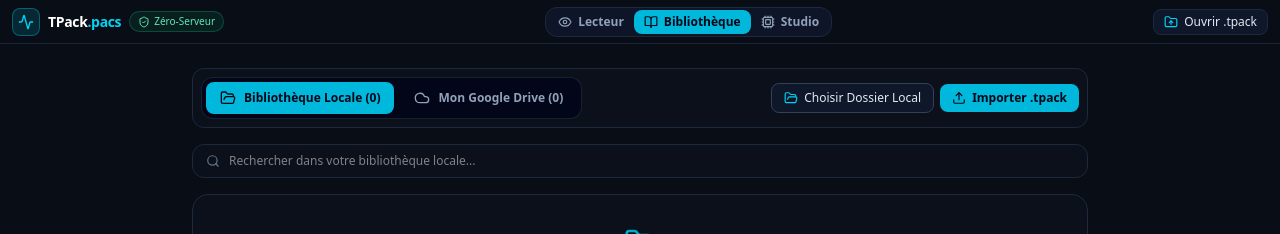
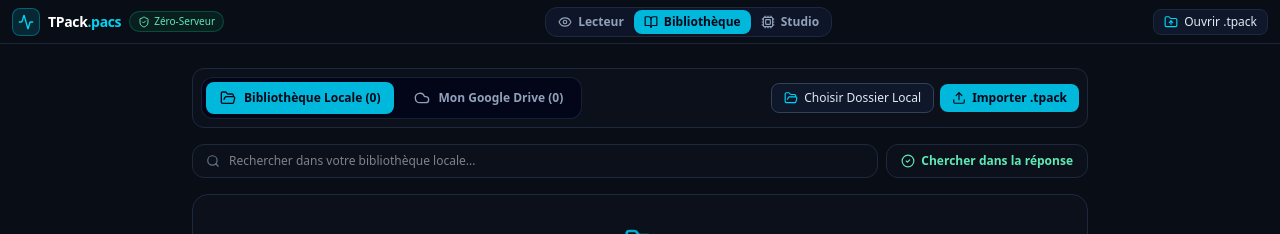
Before and after one commit to Mrthomaslef/dicomviewer, a React (Vite) app: page / in a window 1280 px wide. Both pictures are taken after a click on the button "Bibliothèque". Shown: the top 234 px of the page. Built offline with nearby package versions, Linux system fonts and the light colour scheme; no server answers.

Commit message:
feat(library): add button to search by keyword inside case answer and annotations

```diff
--- a/src/components/CaseLibraryView.tsx
+++ b/src/components/CaseLibraryView.tsx
@@ -9,6 +9,9 @@ import {
   RefreshCw,
   Search,
   X,
+  Eye,
+  EyeOff,
+  CheckCircle2,
 } from 'lucide-react';
 import {
   StoredPedagogicalCase,
@@ -39,6 +42,8 @@ export const CaseLibraryView: React.FC<CaseLibraryViewProps> = ({
   const [localCases, setLocalCases] = useState<StoredPedagogicalCase[]>([]);
   const [publicCases, setPublicCases] = useState<StoredPedagogicalCase[]>([]);
   const [searchQuery, setSearchQuery] = useState<string>('');
+  const [searchInAnswerOnly, setSearchInAnswerOnly] = useState<boolean>(false);
+  const [revealedAnswerCaseIds, setRevealedAnswerCaseIds] = useState<Record<string, boolean>>({});
   const [savedDirHandle, setSavedDirHandle] = useState<FileSystemDirectoryHandle | null>(null);
   const [connectedFolderName, setConnectedFolderName] = useState<string | null>(null);
   const [syncStatus, setSyncStatus] = useState<string | null>(null);
@@ -49,6 +54,7 @@ export const CaseLibraryView: React.FC<CaseLibraryViewProps> = ({
   const [driveApiKey, setDriveApiKey] = useState<string>('');
   const [driveError, setDriveError] = useState<string | null>(null);
 
+  const searchInputRef = useRef<HTMLInputElement | null>(null);
   const fileInputRef = useRef<HTMLInputElement | null>(null);
   const folderFallbackRef = useRef<HTMLInputElement | null>(null);
 
@@ -223,15 +229,45 @@ export const CaseLibraryView: React.FC<CaseLibraryViewProps> = ({
   const activeSourceCases =
     librarySource === 'local' ? localLibraryCases : driveLibraryCases;
 
+  const normalizeText = (str: string): string =>
+    str
+      .normalize('NFD')
+      .replace(/[\u0300-\u036f]/g, '')
+      .toLowerCase();
+
+  const getCaseAnswerText = (c: StoredPedagogicalCase): string => {
+    const parts: string[] = [];
+    if (c.diagnosis) parts.push(c.diagnosis);
+    if (c.explanation) parts.push(c.explanation);
+    if (c.manifest?.diagnosis && c.manifest.diagnosis !== c.diagnosis) {
+      parts.push(c.manifest.diagnosis);
+    }
+    if (c.manifest?.series) {
+      for (const s of c.manifest.series) {
+        for (const sl of s.slices || []) {
+          for (const ann of sl.annotations || []) {
+            if (ann.label) parts.push(ann.label);
+          }
+        }
+      }
+    }
+    return parts.join(' — ');
+  };
+
   const allCases = activeSourceCases.filter((c) => {
-    const q = searchQuery.trim().toLowerCase();
+    const q = normalizeText(searchQuery.trim());
     if (!q) return true;
-    return (
-      c.title.toLowerCase().includes(q) ||
-      c.anatomicalRegion.toLowerCase().includes(q) ||
-      c.clinicalHistory.toLowerCase().includes(q) ||
-      (c.diagnosis || '').toLowerCase().includes(q)
+    const words = q.split(/\s+/).filter(Boolean);
+    const answerText = normalizeText(getCaseAnswerText(c));
+
+    if (searchInAnswerOnly) {
+      return words.every((w) => answerText.includes(w));
+    }
+
+    const fullText = normalizeText(
+      [c.id, c.title, c.anatomicalRegion, c.clinicalHistory, getCaseAnswerText(c)].join(' ')
     );
+    return words.every((w) => fullText.includes(w));
   });
 
   return (
@@ -349,20 +385,61 @@ export const CaseLibraryView: React.FC<CaseLibraryViewProps> = ({
           </div>
         </div>
 
-        {/* Barre de recherche */}
-        <div className="relative">
-          <Search className="w-3.5 h-3.5 text-slate-500 absolute left-3.5 top-1/2 -translate-y-1/2" />
+        {/* Barre de recherche + Bouton Chercher par mot dans la réponse */}
+        <div className="flex flex-col sm:flex-row items-stretch sm:items-center gap-2">
+          <div className="relative flex-1">
+            <Search
+              className={`w-3.5 h-3.5 absolute left-3.5 top-1/2 -translate-y-1/2 ${
+                searchInAnswerOnly ? 'text-emerald-400' : 'text-slate-500'
+              }`}
+            />
             <input
+              ref={searchInputRef}
               type="text"
               value={searchQuery}
               onChange={(e) => setSearchQuery(e.target.value)}
               placeholder={
-              librarySource === 'local'
+                searchInAnswerOnly
+                  ? 'Chercher un mot dans la réponse (diagnostic, sémiologie, annotations)...'
+                  : librarySource === 'local'
                   ? 'Rechercher dans votre bibliothèque locale...'
                   : 'Rechercher dans votre bibliothèque Google Drive...'
               }
-            className="w-full pl-9 pr-3 py-2 rounded-xl bg-[#0B101B] border border-slate-800 text-xs text-slate-100 focus:border-cyan-500 focus:outline-none"
+              className={`w-full pl-9 pr-8 py-2 rounded-xl bg-[#0B101B] border text-xs text-slate-100 focus:outline-none transition ${
+                searchInAnswerOnly
+                  ? 'border-emerald-500/70 focus:border-emerald-400 bg-emerald-950/15'
+                  : 'border-slate-800 focus:border-cyan-500'
+              }`}
             />
+            {searchQuery && (
+              <button
+                type="button"
+                onClick={() => setSearchQuery('')}
+                className="absolute right-2.5 top-1/2 -translate-y-1/2 text-slate-500 hover:text-slate-200 cursor-pointer"
+                title="Effacer la recherche"
+              >
+                <X className="w-3.5 h-3.5" />
+              </button>
+            )}
+          </div>
+
+          <button
+            type="button"
+            onClick={() => {
+              const next = !searchInAnswerOnly;
+              setSearchInAnswerOnly(next);
+              setTimeout(() => searchInputRef.current?.focus(), 0);
+            }}
+            className={`px-3.5 py-2 rounded-xl text-xs font-bold flex items-center justify-center gap-1.5 border transition cursor-pointer shrink-0 ${
+              searchInAnswerOnly
+                ? 'bg-emerald-500 text-slate-950 border-emerald-400 shadow-sm'
+                : 'bg-[#0B101B] hover:bg-slate-900 text-emerald-300 border-slate-800 hover:border-emerald-500/40'
+            }`}
+            title="Filtrer uniquement par mot contenu dans la réponse (diagnostic, sémiologie et annotations)"
+          >
+            <CheckCircle2 className="w-3.5 h-3.5 shrink-0" />
+            <span>Chercher dans la réponse</span>
+          </button>
         </div>
 
         {syncStatus && (
@@ -435,7 +512,10 @@ export const CaseLibraryView: React.FC<CaseLibraryViewProps> = ({
 
         {/* Grille des Cas */}
         <div className="grid grid-cols-1 sm:grid-cols-2 gap-3">
-          {allCases.map((c) => (
+          {allCases.map((c) => {
+            const answerText = getCaseAnswerText(c);
+            const isAnswerRevealed = !!revealedAnswerCaseIds[c.id];
+            return (
               <div
                 key={`${c.source}_${c.id}`}
                 onClick={() => handleOpenCase(c)}
@@ -461,6 +541,47 @@ export const CaseLibraryView: React.FC<CaseLibraryViewProps> = ({
                   </h3>
                   {c.clinicalHistory && (
                     <p className="text-xs text-slate-400 line-clamp-2">{c.clinicalHistory}</p>
+                  )}
+
+                  {searchInAnswerOnly && searchQuery.trim() && (
+                    <div
+                      className="pt-1"
+                      onClick={(e) => e.stopPropagation()}
+                    >
+                      <div className="flex items-center justify-between gap-2">
+                        <span className="inline-flex items-center gap-1 px-2 py-0.5 rounded-md bg-emerald-500/15 border border-emerald-500/30 text-[10px] font-semibold text-emerald-300">
+                          <CheckCircle2 className="w-3 h-3" />
+                          Mot trouvé dans la réponse
+                        </span>
+                        {answerText && (
+                          <button
+                            type="button"
+                            onClick={() =>
+                              setRevealedAnswerCaseIds((prev) => ({
+                                ...prev,
+                                [c.id]: !prev[c.id],
+                              }))
+                            }
+                            className="text-[10px] text-emerald-400 hover:text-emerald-300 flex items-center gap-1 cursor-pointer"
+                          >
+                            {isAnswerRevealed ? (
+                              <>
+                                <EyeOff className="w-3 h-3" /> Masquer réponse
+                              </>
+                            ) : (
+                              <>
+                                <Eye className="w-3 h-3" /> Voir réponse
+                              </>
+                            )}
+                          </button>
+                        )}
+                      </div>
+                      {isAnswerRevealed && answerText && (
+                        <div className="mt-1.5 p-2 rounded-lg bg-emerald-950/40 border border-emerald-500/30 text-[11px] text-emerald-100 leading-snug">
+                          {answerText}
+                        </div>
+                      )}
+                    </div>
                   )}
                 </div>
 
@@ -497,7 +618,8 @@ export const CaseLibraryView: React.FC<CaseLibraryViewProps> = ({
                   </div>
                 </div>
               </div>
-          ))}
+            );
+          })}
         </div>
       </div>
 
```
Lines whose indentation alone changed are shown as unchanged.
